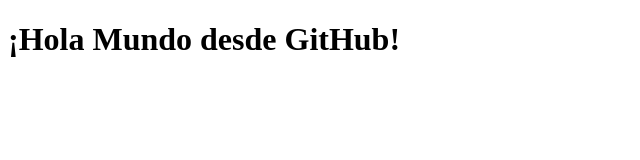
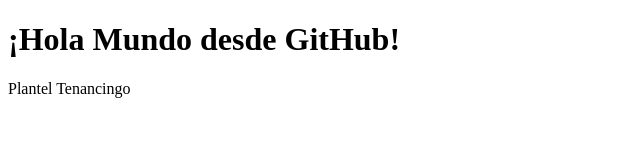
Before and after one commit to insomnioblack/mi-primer-repositorio, a plain HTML site: page index.html in a window 1280 px wide. Shown: the whole page, without its empty margins (0-640 px from the left). Drawn offline with Linux system fonts and the light colour scheme.

Commit message:
agregué mi plantel Tenancingo

```diff
--- a/index.html
+++ b/index.html
@@ -5,5 +5,6 @@
 </head>
 <body>
     <h1>¡Hola Mundo desde GitHub!</h1>
+    <p>Plantel Tenancingo</p>
 </body>
 </html>
```
